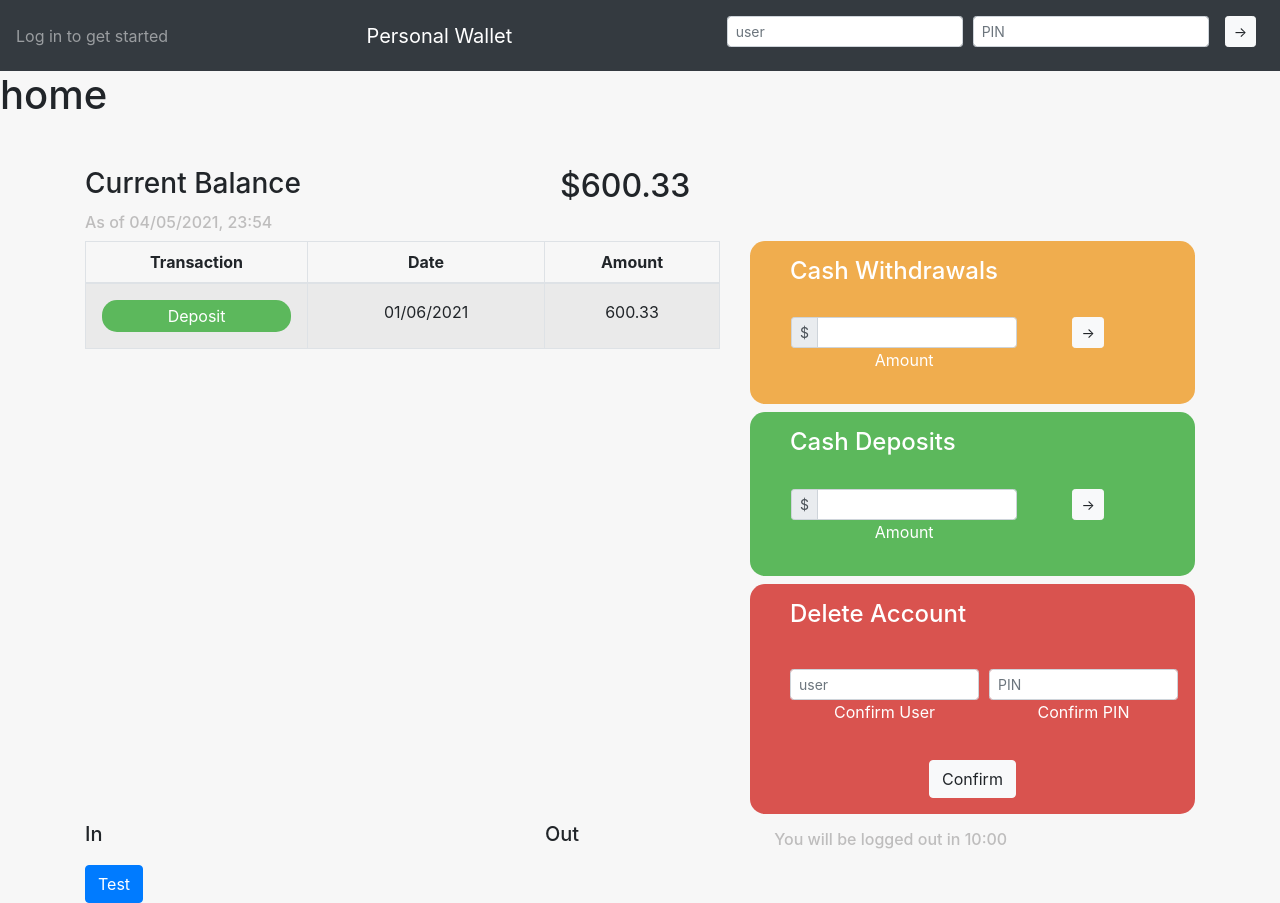
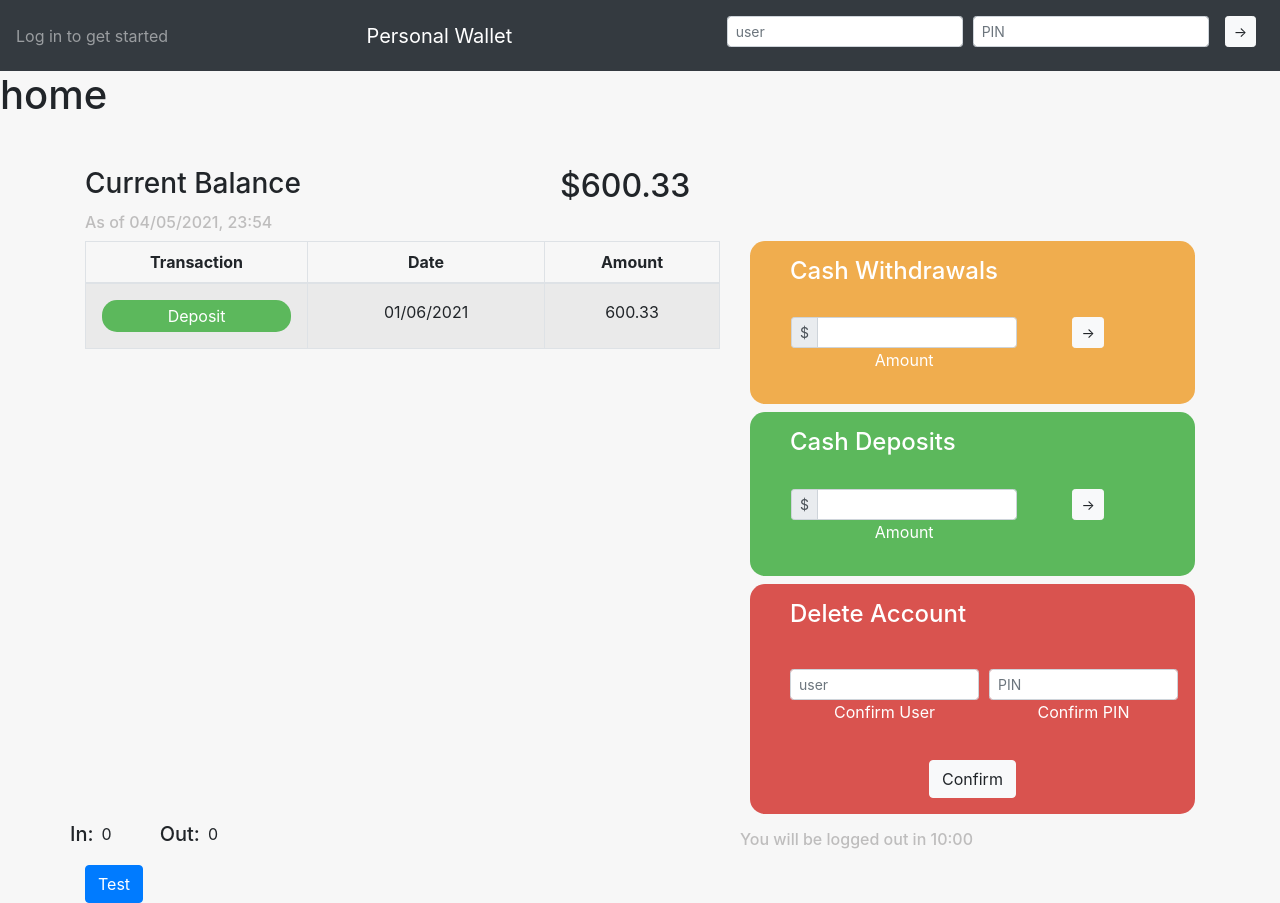
Before and after one commit to luigicampagnola/project-7, a React (Create React App) app: page / in a window 1280 px wide. Built offline with nearby package versions, Linux system fonts and the light colour scheme.

Commit message:
fixing amounts

```diff
--- a/src/Components/Home/Home.js
+++ b/src/Components/Home/Home.js
@@ -22,53 +22,58 @@ class Home extends Component {
       Money: Money,
       CurrentBalance: 0,
       WithdrawalsAmount: 0,
-      DepositsAmount: 0,
+      DepositsAmount: [],
+      addedIn: [0],
+      addedOut: [0],
     };
   }
 
   //CLICK HANDLERS
 
-  withdrawalClickHandler = () => {
+  timeHandler = () => {
     const Now = new Date();
     const Day = `${Now.getDate()}`.padStart(2, 0);
     const Month = `${Now.getMonth() + 1}`.padStart(2, 0);
     const Year = Now.getFullYear();
     const Hour = Now.getHours();
     const Minutes = `${Now.getMinutes()}`.padStart(2, 0);
+    return `${Month}/${Day}/${Year} at ${Hour}:${Minutes}`;
+  };
+
+  withdrawalClickHandler = () => {
     this.setState({
       Money: [
         ...this.state.Money,
         {
           Type: "Withdraw",
-          Date: `${Month}/${Day}/${Year} at ${Hour}:${Minutes}`,
-          Amount: Number(0 - this.state.WithdrawalsAmount),
+          Date: this.timeHandler(),
+          Amount: 0 - this.state.WithdrawalsAmount,
         },
       ],
     });
-    console.log(this.state.CurrentBalance);
+    this.setState({
+      addedOut: [...this.state.addedOut, this.state.WithdrawalsAmount],
+    });
   };
 
   depositClickHandler = () => {
-    const Now = new Date();
-    const Day = `${Now.getDate()}`.padStart(2, 0);
-    const Month = `${Now.getMonth() + 1}`.padStart(2, 0);
-    const Year = Now.getFullYear();
-    const Hour = Now.getHours();
-    const Minutes = `${Now.getMinutes()}`.padStart(2, 0);
     this.setState({
       Money: [
         ...this.state.Money,
         {
           Type: "Deposit",
-          Date: `${Month}/${Day}/${Year} at ${Hour}:${Minutes}`,
-          Amount: Number(this.state.DepositsAmount),
+          Date: this.timeHandler(),
+          Amount: this.state.DepositsAmount,
         },
       ],
+    });
+    this.setState({
+      addedIn: [...this.state.addedIn, this.state.DepositsAmount],
     });
   };
 
   testButtonHandler = () => {
-    console.log(this.state.Money);
+    console.log(this.state.addedIn);
   };
 
   deleteClickHandler = () => {};
@@ -76,11 +81,11 @@ class Home extends Component {
   //INPUT HANDLERS
 
   withdrawalsInputHandler = (event) => {
-    this.setState({ WithdrawalsAmount: event.target.value });
+    this.setState({ WithdrawalsAmount: Number(event.target.value) });
   };
 
   depositInputHandler = (event) => {
-    this.setState({ DepositsAmount: event.target.value });
+    this.setState({ DepositsAmount: Number(event.target.value) });
   };
 
   deleteInputHandler = (event) => {
@@ -122,12 +127,16 @@ class Home extends Component {
                   </div>
                 </Col>
               </Row>
+            </Container>
+            <Container>
               <Row>
-                <Col sm={5}>
-                  <In className="mt-2" />
+                <Col sm={3}>
+                  <In className="mt-2" addedIn={this.state.addedIn} addedOut={this.state.addedOut}/>
                 </Col>
-                <Out className="mt-2" />
-                <Col sm={5}>
+                <Col sm={3}>
+{/*                   <Out className="mt-2" addedOut={this.state.addedOut} />
+ */}                </Col>
+                <Col sm={4}>
                   <Timer />
                 </Col>
               </Row>
--- a/src/Components/In/In.js
+++ b/src/Components/In/In.js
@@ -1,10 +1,24 @@
 import React from "react";
+import Row from "react-bootstrap/Row";
 
-const In = ({ depositBalance }) => {
+const In = ({ addedIn, addedOut }) => {
+
+  const addedAmount = addedIn.reduce((acc, amount)=>{
+    return acc + amount;
+  })
+
+  const subAmount = addedOut.reduce((acc, amount)=>{
+    return acc + amount;
+  })
 
   return (
     <div>
-      <h5 className="mt-2">In</h5>
+      <Row>
+        <h5 className="mt-2">In:</h5>
+        <p className="mt-2 ml-2">{addedAmount}</p>
+         <h5 className="mt-2 ml-5">Out:</h5>
+        <p className="mt-2 ml-2">{subAmount}</p>
+      </Row>
     </div>
   );
 };
--- a/src/Components/Out/Out.js
+++ b/src/Components/Out/Out.js
@@ -1,9 +1,19 @@
 import React from "react";
+import Row from "react-bootstrap/Row";
 
-const Out = ({ WithdrawalBalance }) => {
+
+const Out = ({ addedOut }) => {
+
+  const subAmount = addedOut.reduce((acc, amount)=>{
+    return acc + amount;
+  })
+
   return (
     <div>
-      <h5 className="mt-2">Out</h5>
+      <Row>
+        <h5 className="mt-2">Out:</h5>
+        <p className="mt-2 ml-2">{addedOut}</p>
+      </Row>
     </div>
   );
 };
```
